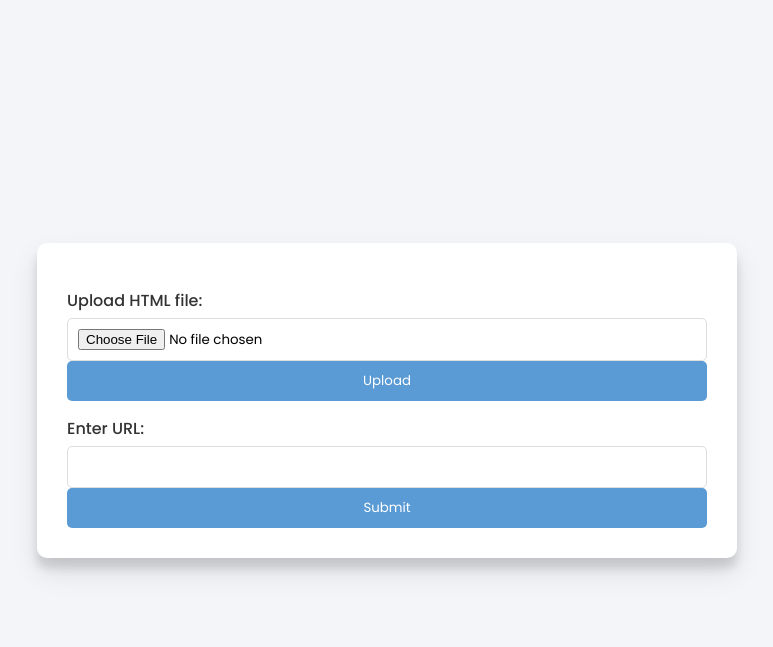
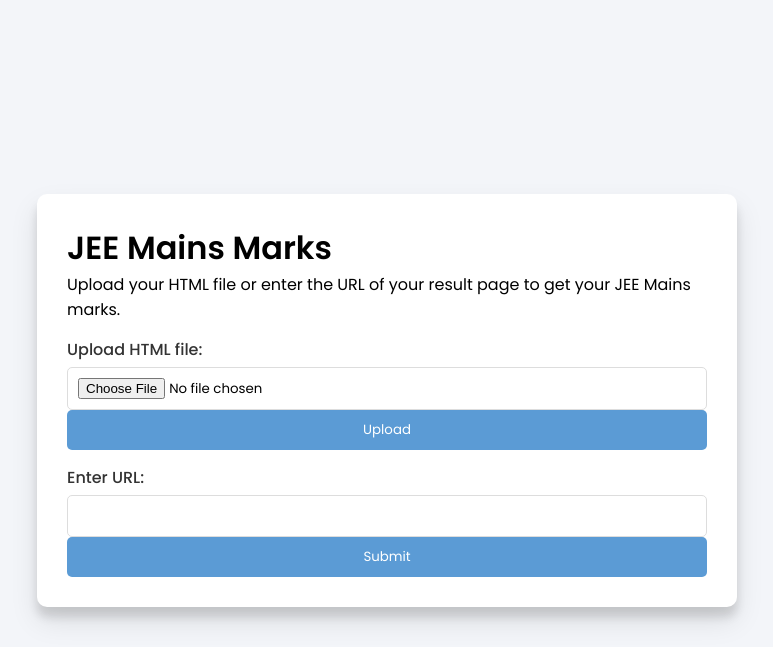
Before and after one commit to AnshBhardwaj1/Jee-calculator, a Flask app: page / in a window 1280 px wide. Shown: the top 647 px of the page, without its empty margins (253-1026 px from the left). Run offline with Flask 3, Linux system fonts and the light colour scheme.

Commit message:
improved UI

```diff
--- a/src/templates/index.html
+++ b/src/templates/index.html
@@ -79,6 +79,8 @@
 <body>
   <div class="container">
     <div class="form-container">
+      <h1>JEE Mains Marks</h1>
+      <p>Upload your HTML file or enter the URL of your result page to get your JEE Mains marks.</p>
       <form action="/upload_file" method="post" enctype="multipart/form-data">
         <label for="html">Upload HTML file:</label>
         <input type="file" id="html" name="html" accept="application/html">
```
Also changed, not shown: tmp/Test.html (line endings or trailing spaces), 1 other file.
